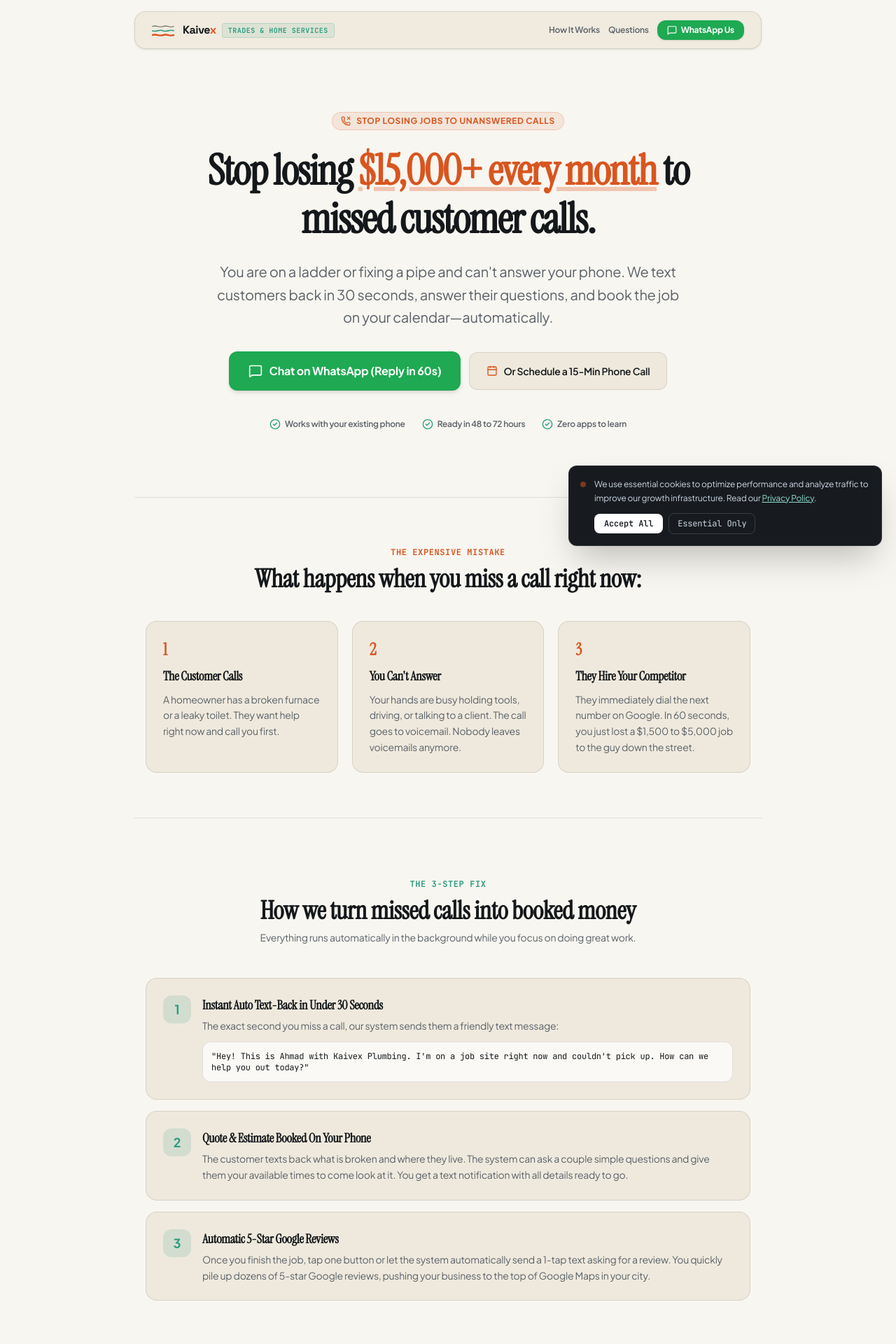
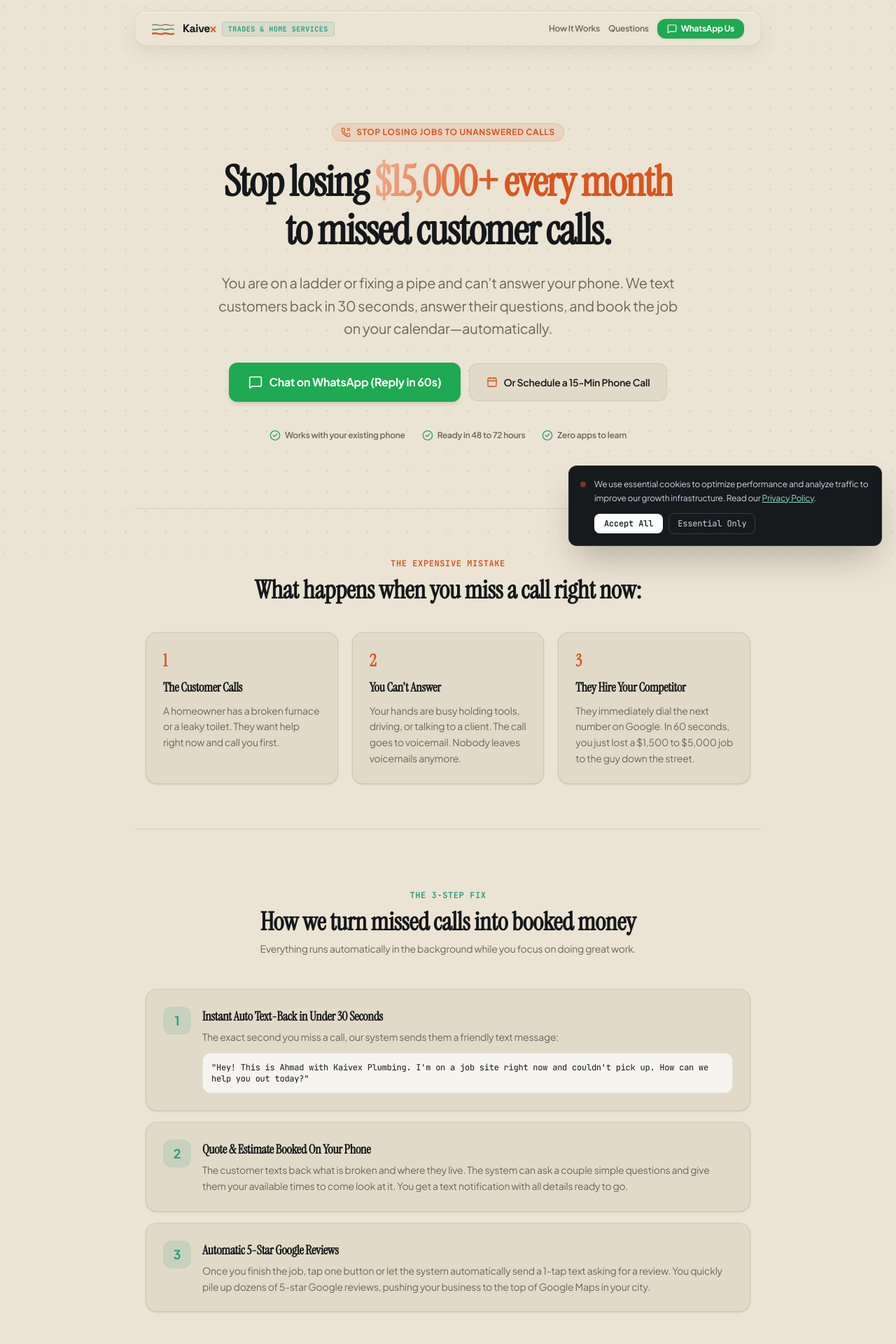
Before and after one commit to kaivexsystems/kaivexsystems, a Next.js app: page /trades in a window 1280 px wide. Shown: the top 1920 px of the page at 70% size. Built offline with nearby package versions, Linux system fonts and the light colour scheme; no server answers; a web font is replaced by a local one.

Commit message:
fix(trades): add DotGridHero background, CustomCursor, remove underline and apply LuminousText

```diff
--- a/app/trades/page.tsx
+++ b/app/trades/page.tsx
@@ -6,16 +6,14 @@
   PhoneMissed,
   MessageSquare,
   Calendar,
-  Star,
   CheckCircle2,
-  ArrowRight,
-  ShieldCheck,
-  Zap,
-  Clock,
   Wrench,
   ChevronDown,
 } from 'lucide-react';
 import { KaivexLogo } from '@/components/ui/kaivex-logo';
+import { DotGridHero } from '@/components/ui/dot-grid-hero';
+import { CustomCursor } from '@/components/ui/custom-cursor';
+import { LuminousText } from '@/components/ui/luminous-text';
 
 const WHATSAPP_URL =
   "https://wa.me/18484004949?text=Hey%20Ahmad,%20I%20run%20a%20trades/home%20services%20business%20and%20want%20to%20stop%20losing%20jobs%20to%20missed%20calls.";
@@ -74,11 +72,39 @@
     },
   ];
 
+  // Brand color tokens matching main site exactly
+  const c = {
+    bg: '#EBE3D3',
+    panel: '#E2DAC8',
+    panelHover: '#DDD4BF',
+    text: '#14181B',
+    textMuted: '#6B655F',
+    flare: '#D9551F',
+    current: '#2E9C82',
+    border: 'rgba(20, 24, 27, 0.09)',
+    navBg: 'rgba(235, 227, 211, 0.88)',
+    navBorder: 'rgba(20, 24, 27, 0.08)',
+    footerBg: '#DFD7C4',
+  };
+
   return (
-    <div className="min-h-screen bg-[#F8F6F0] text-[#14181B] font-sans antialiased selection:bg-[#D9551F] selection:text-white">
+    <div className="min-h-screen bg-[#EBE3D3] text-[#14181B] font-sans antialiased selection:bg-[#D9551F] selection:text-white relative overflow-hidden">
+      {/* Background Interactive Dot Grid Hero Effect */}
+      <DotGridHero theme="light" />
+
+      {/* Hardware-Accelerated Ambient Glow & Precision Focus Ring Cursor */}
+      <CustomCursor theme="light" />
+
       {/* 1. CLEAN WALLED-GARDEN NAVIGATION */}
       <header className="fixed top-4 left-0 right-0 z-50 flex justify-center px-4 pointer-events-none">
-        <div className="pointer-events-auto flex items-center justify-between gap-4 px-4 sm:px-6 py-3 rounded-2xl border border-black/10 bg-[#EFE9DD]/90 backdrop-blur-xl max-w-4xl w-full shadow-sm">
+        <div
+          style={{
+            backgroundColor: c.navBg,
+            borderColor: c.navBorder,
+            boxShadow: '0 10px 30px rgba(0,0,0,0.06), inset 0 1px 0 rgba(255,255,255,0.8)',
+          }}
+          className="pointer-events-auto flex items-center justify-between gap-4 px-4 sm:px-6 py-2.5 rounded-2xl border backdrop-blur-2xl max-w-4xl w-full shadow-sm transition-all"
+        >
           {/* Logo - Scrolls top cleanly without hash */}
           <button
             onClick={scrollToTop}
@@ -95,13 +121,13 @@
           <div className="flex items-center gap-3">
             <button
               onClick={(e) => scrollToSection(e, 'how-it-works')}
-              className="text-xs font-semibold text-[#5A626A] hover:text-[#14181B] transition hidden md:block bg-transparent border-none cursor-pointer"
+              className="text-xs font-semibold text-[#6B655F] hover:text-[#14181B] transition hidden md:block bg-transparent border-none cursor-pointer"
             >
               How It Works
             </button>
             <button
               onClick={(e) => scrollToSection(e, 'faq')}
-              className="text-xs font-semibold text-[#5A626A] hover:text-[#14181B] transition hidden md:block bg-transparent border-none cursor-pointer"
+              className="text-xs font-semibold text-[#6B655F] hover:text-[#14181B] transition hidden md:block bg-transparent border-none cursor-pointer"
             >
               Questions
             </button>
@@ -121,20 +147,22 @@
       </header>
 
       {/* 2. HERO SECTION */}
-      <section className="pt-32 pb-16 sm:pt-40 sm:pb-24 px-4 max-w-4xl mx-auto text-center flex flex-col items-center">
+      <section className="relative z-10 pt-32 pb-16 sm:pt-44 sm:pb-24 px-4 max-w-4xl mx-auto text-center flex flex-col items-center">
         {/* Badge */}
         <div className="inline-flex items-center gap-2 px-3 py-1 rounded-full text-xs font-bold uppercase tracking-wider bg-[#D9551F]/10 text-[#D9551F] border border-[#D9551F]/20 mb-6">
           <PhoneMissed className="w-3.5 h-3.5" />
           STOP LOSING JOBS TO UNANSWERED CALLS
         </div>
 
-        {/* Big Bold Plain English Headline */}
-        <h1 className="text-3xl sm:text-5xl md:text-6xl font-serif font-bold tracking-tight text-[#14181B] leading-[1.15] mb-6 max-w-3xl">
-          Stop losing <span className="text-[#D9551F] underline decoration-[#D9551F]/30">$15,000+ every month</span> to missed customer calls.
+        {/* Big Bold Plain English Headline with Luminous Typography and NO underline */}
+        <h1 className="text-3xl sm:text-5xl md:text-6xl font-serif font-bold tracking-tight text-[#14181B] leading-[1.15] mb-6 max-w-4xl mx-auto">
+          Stop losing{' '}
+          <LuminousText text="$15,000+ every month" theme="light" />
+          <br className="hidden sm:inline" /> to missed customer calls.
         </h1>
 
         {/* 10-Year-Old Simple Subhead */}
-        <p className="text-base sm:text-lg md:text-xl text-[#5A626A] max-w-2xl mb-8 leading-relaxed">
+        <p className="text-base sm:text-lg md:text-xl text-[#6B655F] max-w-2xl mb-8 leading-relaxed tracking-[-0.015em]">
           You are on a ladder or fixing a pipe and can&apos;t answer your phone. We text customers back in 30 seconds, answer their questions, and book the job on your calendar—automatically.
         </p>
 
@@ -156,7 +184,8 @@
             href={CAL_URL}
             target="_blank"
             rel="noopener noreferrer"
-            className="w-full sm:w-auto inline-flex items-center justify-center gap-2 px-6 py-4 rounded-xl text-sm font-semibold text-[#14181B] bg-[#EFE9DD] hover:bg-[#E5DDCF] border border-black/10 transition"
+            style={{ backgroundColor: c.panel, borderColor: c.border }}
+            className="w-full sm:w-auto inline-flex items-center justify-center gap-2 px-6 py-4 rounded-xl text-sm font-semibold text-[#14181B] hover:bg-[#DDD4BF] border transition"
           >
             <Calendar className="w-4 h-4 text-[#D9551F]" />
             <span>Or Schedule a 15-Min Phone Call</span>
@@ -164,7 +193,7 @@
         </div>
 
         {/* Quick Social Proof Strip */}
-        <div className="flex flex-wrap items-center justify-center gap-6 mt-10 text-xs text-[#5A626A] font-semibold">
+        <div className="flex flex-wrap items-center justify-center gap-6 mt-10 text-xs text-[#6B655F] font-semibold">
           <div className="flex items-center gap-1.5">
             <CheckCircle2 className="w-4 h-4 text-[#2E9C82]" />
             <span>Works with your existing phone</span>
@@ -181,7 +210,10 @@
       </section>
 
       {/* 3. THE REAL PROBLEM (The Lost Job Math) */}
-      <section className="py-16 px-4 max-w-4xl mx-auto border-t border-black/10">
+      <section
+        style={{ borderColor: c.border }}
+        className="py-16 px-4 max-w-4xl mx-auto border-t relative z-10"
+      >
         <div className="text-center mb-10">
           <span className="text-xs font-mono font-bold uppercase tracking-wider text-[#D9551F]">
             THE EXPENSIVE MISTAKE
@@ -192,31 +224,40 @@
         </div>
 
         <div className="grid grid-cols-1 md:grid-cols-3 gap-5">
-          <div className="p-6 rounded-2xl bg-[#EFE9DD] border border-black/10 flex flex-col justify-between">
+          <div
+            style={{ backgroundColor: c.panel, borderColor: c.border }}
+            className="p-6 rounded-2xl border flex flex-col justify-between shadow-sm"
+          >
             <div>
               <span className="text-2xl font-bold font-serif text-[#D9551F] block mb-2">1</span>
               <h3 className="text-lg font-bold font-serif mb-2">The Customer Calls</h3>
-              <p className="text-xs sm:text-sm text-[#5A626A] leading-relaxed">
+              <p className="text-xs sm:text-sm text-[#6B655F] leading-relaxed">
                 A homeowner has a broken furnace or a leaky toilet. They want help right now and call you first.
               </p>
             </div>
           </div>
 
-          <div className="p-6 rounded-2xl bg-[#EFE9DD] border border-black/10 flex flex-col justify-between">
+          <div
+            style={{ backgroundColor: c.panel, borderColor: c.border }}
+            className="p-6 rounded-2xl border flex flex-col justify-between shadow-sm"
+          >
             <div>
               <span className="text-2xl font-bold font-serif text-[#D9551F] block mb-2">2</span>
               <h3 className="text-lg font-bold font-serif mb-2">You Can&apos;t Answer</h3>
-              <p className="text-xs sm:text-sm text-[#5A626A] leading-relaxed">
+              <p className="text-xs sm:text-sm text-[#6B655F] leading-relaxed">
                 Your hands are busy holding tools, driving, or talking to a client. The call goes to voicemail. Nobody leaves voicemails anymore.
               </p>
             </div>
           </div>
 
-          <div className="p-6 rounded-2xl bg-[#EFE9DD] border border-black/10 flex flex-col justify-between">
+          <div
+            style={{ backgroundColor: c.panel, borderColor: c.border }}
+            className="p-6 rounded-2xl border flex flex-col justify-between shadow-sm"
+          >
             <div>
               <span className="text-2xl font-bold font-serif text-[#D9551F] block mb-2">3</span>
               <h3 className="text-lg font-bold font-serif mb-2">They Hire Your Competitor</h3>
-              <p className="text-xs sm:text-sm text-[#5A626A] leading-relaxed">
+              <p className="text-xs sm:text-sm text-[#6B655F] leading-relaxed">
                 They immediately dial the next number on Google. In 60 seconds, you just lost a $1,500 to $5,000 job to the guy down the street.
               </p>
             </div>
@@ -225,7 +266,11 @@
       </section>
 
       {/* 4. HOW WE FIX IT (The 3-Step Simple System) */}
-      <section id="how-it-works" className="py-20 px-4 max-w-4xl mx-auto border-t border-black/10">
+      <section
+        id="how-it-works"
+        style={{ borderColor: c.border }}
+        className="py-20 px-4 max-w-4xl mx-auto border-t relative z-10"
+      >
         <div className="text-center mb-12">
           <span className="text-xs font-mono font-bold uppercase tracking-wider text-[#2E9C82]">
             THE 3-STEP FIX
@@ -233,14 +278,17 @@
           <h2 className="text-2xl sm:text-4xl font-serif font-bold text-[#14181B] mt-2">
             How we turn missed calls into booked money
           </h2>
-          <p className="text-sm text-[#5A626A] max-w-xl mx-auto mt-2">
+          <p className="text-sm text-[#6B655F] max-w-xl mx-auto mt-2">
             Everything runs automatically in the background while you focus on doing great work.
           </p>
         </div>
 
         <div className="space-y-4">
           {/* Step 1 */}
-          <div className="p-6 rounded-2xl bg-[#EFE9DD] border border-black/10 flex flex-col sm:flex-row items-start gap-4">
+          <div
+            style={{ backgroundColor: c.panel, borderColor: c.border }}
+            className="p-6 rounded-2xl border flex flex-col sm:flex-row items-start gap-4 shadow-sm"
+          >
             <div className="w-10 h-10 rounded-xl bg-[#2E9C82]/15 text-[#2E9C82] flex items-center justify-center font-bold text-lg shrink-0">
               1
             </div>
@@ -248,17 +296,23 @@
               <h3 className="text-lg font-bold font-serif mb-1">
                 Instant Auto Text-Back in Under 30 Seconds
               </h3>
-              <p className="text-sm text-[#5A626A] leading-relaxed">
+              <p className="text-sm text-[#6B655F] leading-relaxed">
                 The exact second you miss a call, our system sends them a friendly text message:
               </p>
-              <div className="mt-3 p-3 rounded-xl bg-white/70 border border-black/10 font-mono text-xs text-[#14181B]">
+              <div
+                style={{ backgroundColor: 'rgba(255,255,255,0.7)', borderColor: c.border }}
+                className="mt-3 p-3 rounded-xl border font-mono text-xs text-[#14181B]"
+              >
                 &quot;Hey! This is Ahmad with Kaivex Plumbing. I&apos;m on a job site right now and couldn&apos;t pick up. How can we help you out today?&quot;
               </div>
             </div>
           </div>
 
           {/* Step 2 */}
-          <div className="p-6 rounded-2xl bg-[#EFE9DD] border border-black/10 flex flex-col sm:flex-row items-start gap-4">
+          <div
+            style={{ backgroundColor: c.panel, borderColor: c.border }}
+            className="p-6 rounded-2xl border flex flex-col sm:flex-row items-start gap-4 shadow-sm"
+          >
             <div className="w-10 h-10 rounded-xl bg-[#2E9C82]/15 text-[#2E9C82] flex items-center justify-center font-bold text-lg shrink-0">
               2
             </div>
@@ -266,14 +320,17 @@
               <h3 className="text-lg font-bold font-serif mb-1">
                 Quote &amp; Estimate Booked On Your Phone
               </h3>
-              <p className="text-sm text-[#5A626A] leading-relaxed">
+              <p className="text-sm text-[#6B655F] leading-relaxed">
                 The customer texts back what is broken and where they live. The system can ask a couple simple questions and give them your available times to come look at it. You get a text notification with all details ready to go.
               </p>
             </div>
           </div>
 
           {/* Step 3 */}
-          <div className="p-6 rounded-2xl bg-[#EFE9DD] border border-black/10 flex flex-col sm:flex-row items-start gap-4">
+          <div
+            style={{ backgroundColor: c.panel, borderColor: c.border }}
+            className="p-6 rounded-2xl border flex flex-col sm:flex-row items-start gap-4 shadow-sm"
+          >
             <div className="w-10 h-10 rounded-xl bg-[#2E9C82]/15 text-[#2E9C82] flex items-center justify-center font-bold text-lg shrink-0">
               3
             </div>
@@ -281,7 +338,7 @@
               <h3 className="text-lg font-bold font-serif mb-1">
                 Automatic 5-Star Google Reviews
               </h3>
-              <p className="text-sm text-[#5A626A] leading-relaxed">
+              <p className="text-sm text-[#6B655F] leading-relaxed">
                 Once you finish the job, tap one button or let the system automatically send a 1-tap text asking for a review. You quickly pile up dozens of 5-star Google reviews, pushing your business to the top of Google Maps in your city.
               </p>
             </div>
@@ -290,7 +347,10 @@
       </section>
 
       {/* 5. TRADES WE WORK WITH */}
-      <section className="py-16 px-4 max-w-4xl mx-auto border-t border-black/10">
+      <section
+        style={{ borderColor: c.border }}
+        className="py-16 px-4 max-w-4xl mx-auto border-t relative z-10"
+      >
         <div className="text-center mb-8">
           <span className="text-xs font-mono font-bold uppercase tracking-wider text-[#D9551F]">
             WHO THIS IS BUILT FOR
@@ -304,7 +364,8 @@
           {tradesList.map((trade, idx) => (
             <span
               key={idx}
-              className="inline-flex items-center gap-1.5 px-3.5 py-1.5 rounded-full text-xs font-medium bg-[#EFE9DD] border border-black/10 text-[#14181B]"
+              style={{ backgroundColor: c.panel, borderColor: c.border }}
+              className="inline-flex items-center gap-1.5 px-3.5 py-1.5 rounded-full text-xs font-medium border text-[#14181B] shadow-sm"
             >
               <Wrench className="w-3 h-3 text-[#D9551F]" />
               {trade}
@@ -314,7 +375,11 @@
       </section>
 
       {/* 6. COMMON QUESTIONS (FAQ) */}
-      <section id="faq" className="py-20 px-4 max-w-3xl mx-auto border-t border-black/10">
+      <section
+        id="faq"
+        style={{ borderColor: c.border }}
+        className="py-20 px-4 max-w-3xl mx-auto border-t relative z-10"
+      >
         <div className="text-center mb-10">
           <span className="text-xs font-mono font-bold uppercase tracking-wider text-[#2E9C82]">
             COMMON QUESTIONS
@@ -330,7 +395,8 @@
             return (
               <div
                 key={idx}
-                className="rounded-2xl border border-black/10 bg-[#EFE9DD] overflow-hidden transition"
+                style={{ backgroundColor: c.panel, borderColor: c.border }}
+                className="rounded-2xl border overflow-hidden transition shadow-sm"
               >
                 <button
                   onClick={() => setFaqOpen(isOpen ? null : idx)}
@@ -346,7 +412,10 @@
                   />
                 </button>
                 {isOpen && (
-                  <div className="px-5 pb-5 pt-1 text-xs sm:text-sm text-[#5A626A] leading-relaxed border-t border-black/5">
+                  <div
+                    style={{ borderColor: c.border }}
+                    className="px-5 pb-5 pt-1 text-xs sm:text-sm text-[#6B655F] leading-relaxed border-t"
+                  >
                     {faq.a}
                   </div>
                 )}
@@ -357,14 +426,17 @@
       </section>
 
       {/* 7. FINAL ACTION SECTION */}
-      <section className="py-20 px-4 max-w-3xl mx-auto border-t border-black/10 text-center">
+      <section
+        style={{ borderColor: c.border }}
+        className="py-20 px-4 max-w-3xl mx-auto border-t text-center relative z-10"
+      >
         <span className="text-xs font-mono font-bold uppercase tracking-wider text-[#D9551F] mb-3 block">
           READY TO STOP LOSING JOBS?
         </span>
         <h2 className="text-3xl sm:text-4xl font-serif font-bold text-[#14181B] mb-4">
           Let&apos;s get this set up for your business this week.
         </h2>
-        <p className="text-sm sm:text-base text-[#5A626A] max-w-lg mx-auto mb-8 leading-relaxed">
+        <p className="text-sm sm:text-base text-[#6B655F] max-w-lg mx-auto mb-8 leading-relaxed">
           Zero pressure. Send us a quick text on WhatsApp or pick a quick 15-minute time. We will show you how it works live on your phone.
         </p>
 
@@ -383,7 +455,8 @@
             href={CAL_URL}
             target="_blank"
             rel="noopener noreferrer"
-            className="w-full sm:w-auto inline-flex items-center justify-center gap-2 px-6 py-4 rounded-xl text-sm font-semibold text-[#14181B] bg-[#EFE9DD] hover:bg-[#E5DDCF] border border-black/10 transition"
+            style={{ backgroundColor: c.panel, borderColor: c.border }}
+            className="w-full sm:w-auto inline-flex items-center justify-center gap-2 px-6 py-4 rounded-xl text-sm font-semibold text-[#14181B] hover:bg-[#DDD4BF] border transition"
           >
             <Calendar className="w-4 h-4 text-[#D9551F]" />
             <span>Schedule 15-Min Phone Call</span>
@@ -392,7 +465,10 @@
       </section>
 
       {/* 8. WALLED GARDEN FOOTER */}
-      <footer className="py-12 px-4 border-t border-black/10 bg-[#EAE3D5] text-center text-xs text-[#5A626A]">
+      <footer
+        style={{ backgroundColor: c.footerBg, borderColor: c.border }}
+        className="py-12 px-4 border-t text-center text-xs text-[#6B655F] relative z-10"
+      >
         <div className="max-w-4xl mx-auto flex flex-col items-center gap-4">
           <button
             onClick={scrollToTop}
@@ -420,10 +496,13 @@
       </footer>
 
       {/* 9. STICKY MOBILE BOTTOM BAR (Always visible for contractors on phones) */}
-      <div className="fixed bottom-0 left-0 right-0 p-3 bg-[#EFE9DD]/95 backdrop-blur-lg border-t border-black/10 z-40 sm:hidden flex items-center justify-between gap-3 shadow-lg">
+      <div
+        style={{ backgroundColor: 'rgba(235, 227, 211, 0.95)', borderColor: c.border }}
+        className="fixed bottom-0 left-0 right-0 p-3 backdrop-blur-lg border-t z-40 sm:hidden flex items-center justify-between gap-3 shadow-lg"
+      >
         <div className="flex flex-col">
           <span className="text-[11px] font-bold text-[#14181B] leading-tight">Got questions?</span>
-          <span className="text-[10px] text-[#5A626A]">Instant WhatsApp response</span>
+          <span className="text-[10px] text-[#6B655F]">Instant WhatsApp response</span>
         </div>
         <a
           href={WHATSAPP_URL}
```
